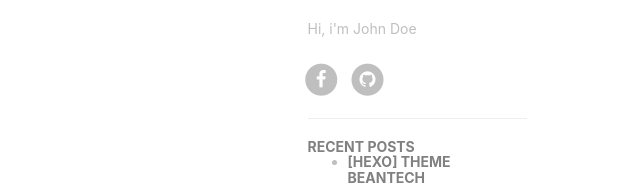
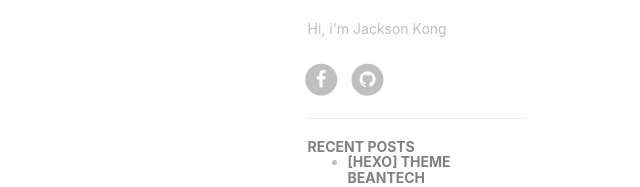
Before and after one commit to Jacksonk1997/stacksoft, a plain HTML site: page index.html in a window 1280 px wide. Shown: the part 771-958 px from the top of the page, 640-1280 px from the left. Drawn offline with nearby package versions, Linux system fonts and the light colour scheme.

Commit message:
Update index.html

```diff
--- a/index.html
+++ b/index.html
@@ -300,7 +300,7 @@ I publish the whole project f......
 
 
 
-            <p>Hi, i&#39;m John Doe</p>
+            <p>Hi, i&#39;m Jackson Kong</p>
 
 
         <!-- SNS Link -->
```
